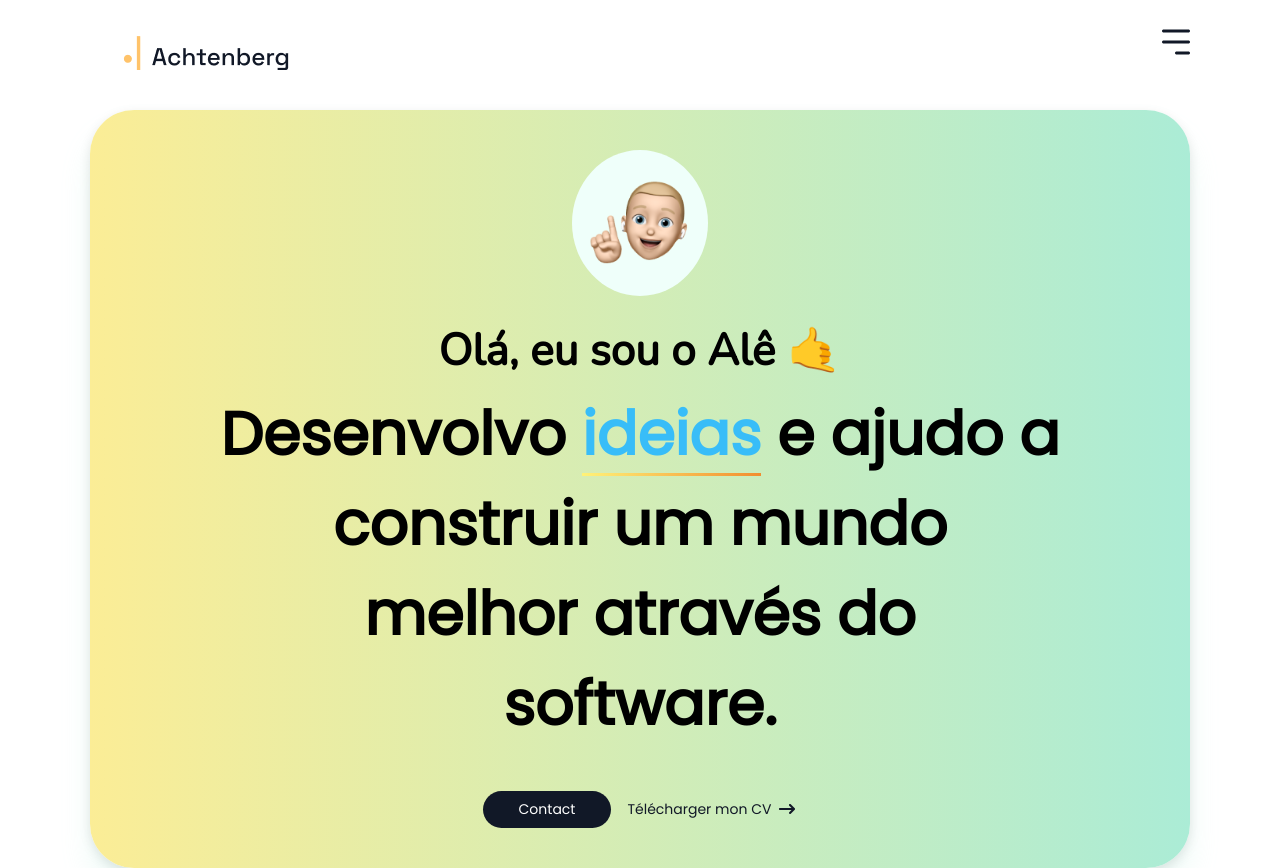
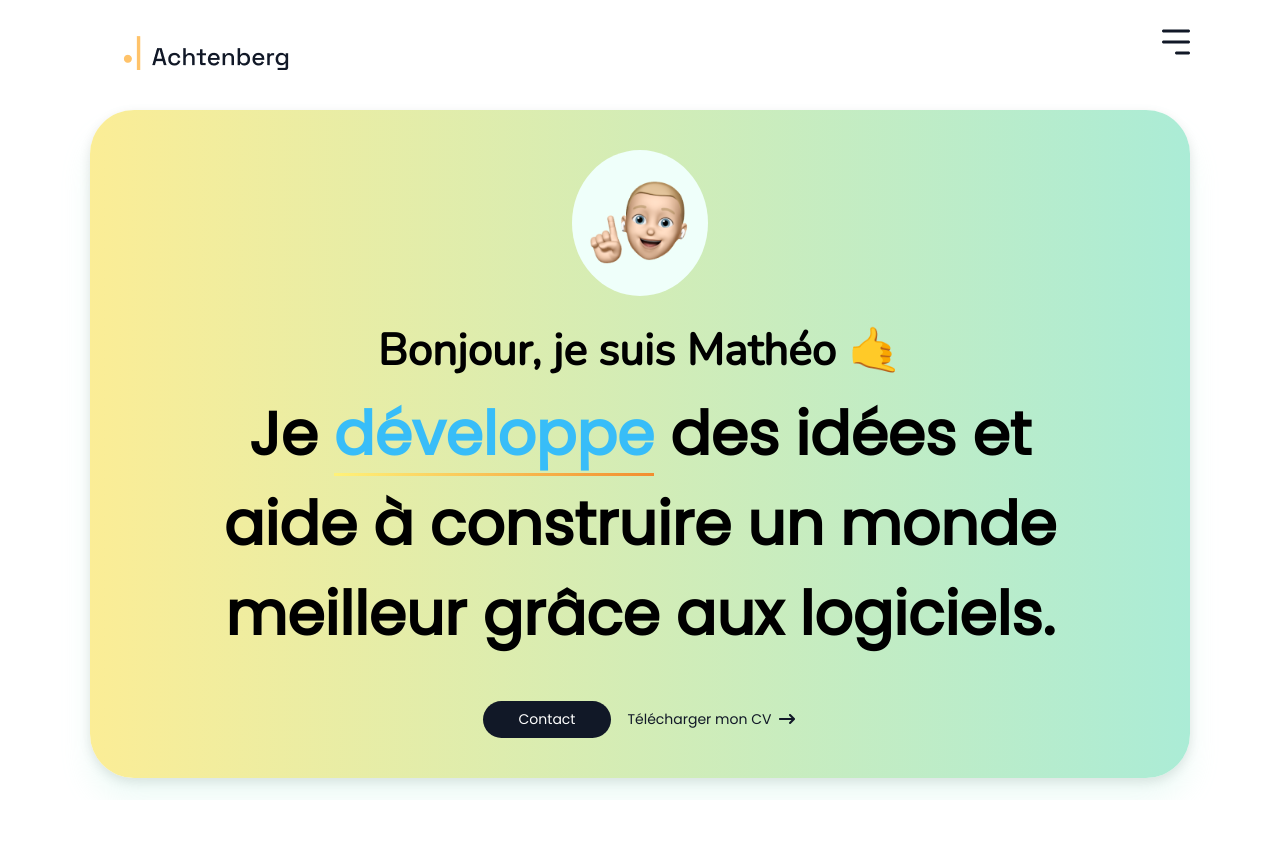
Before and after one commit to mpalmier/react-portfolio, a React (Vite) app: page / in a window 1280 px wide. After the commit the page ends 800 px from the top, so only its background shows below. Built offline with nearby package versions, Linux system fonts and the light colour scheme.

Commit message:
fo: trad

```diff
--- a/src/components/Card.jsx
+++ b/src/components/Card.jsx
@@ -6,8 +6,8 @@ const Card = () => {
 	return (
 		<section className="card">
 			<Emoji/>
-			<span className="subtitle">Olá, eu sou o Alê 🤙</span>
-			<span className="title">Desenvolvo <span className="highlight">ideias</span> e ajudo a construir um mundo melhor através do software.</span>
+			<span className="subtitle">Bonjour, je suis Mathéo 🤙</span>
+			<span className="title">Je <span className="highlight">développe</span> des idées et aide à construire un monde meilleur grâce aux logiciels.</span>
 			<div className="card-buttons">
 				<Button text={"Contact"} href={"#"} class={"btn-primary"}/>
 				<Button text={"Télécharger mon CV"} href={"#"} class={"btn-link"}/>
```
